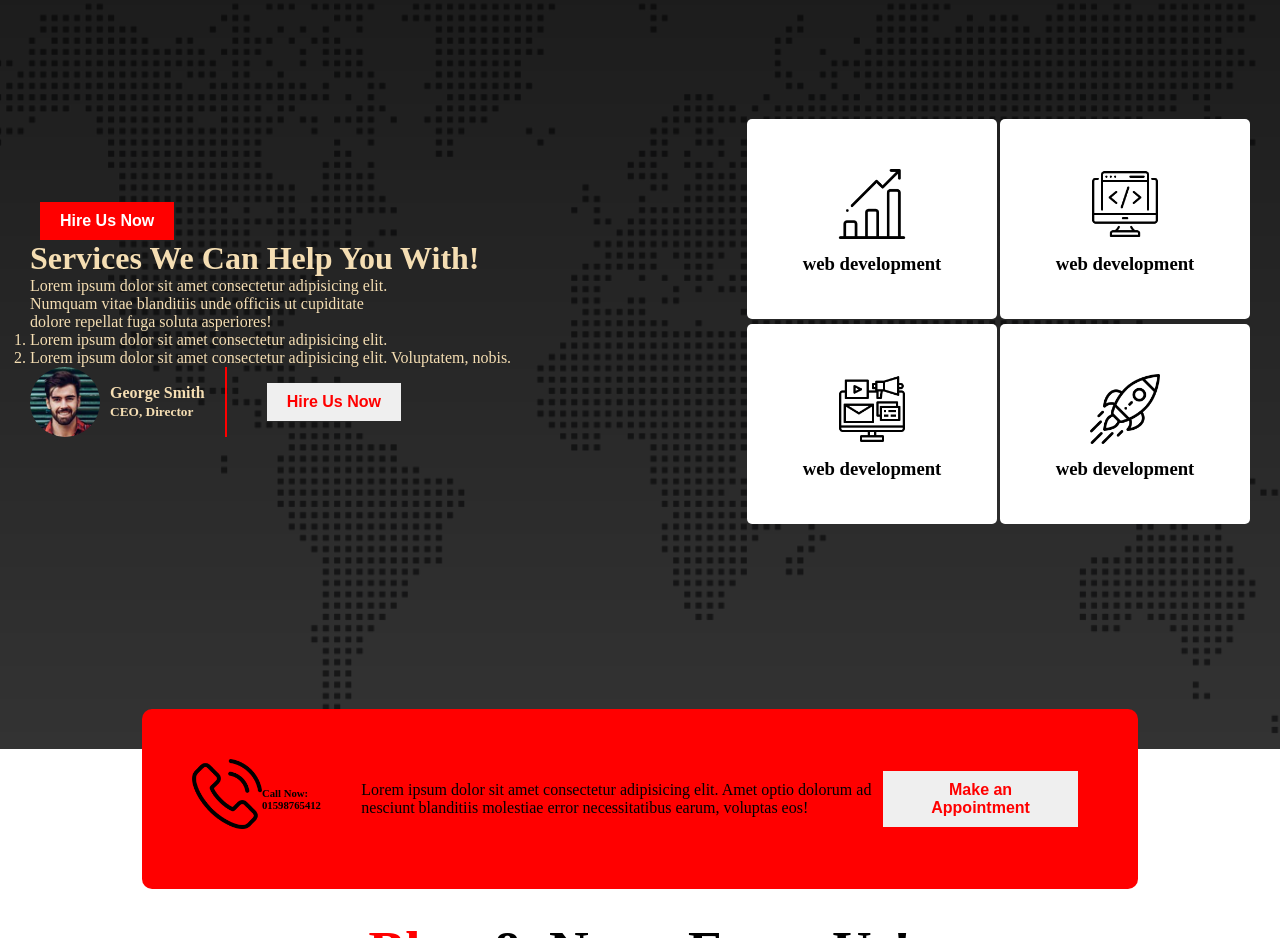
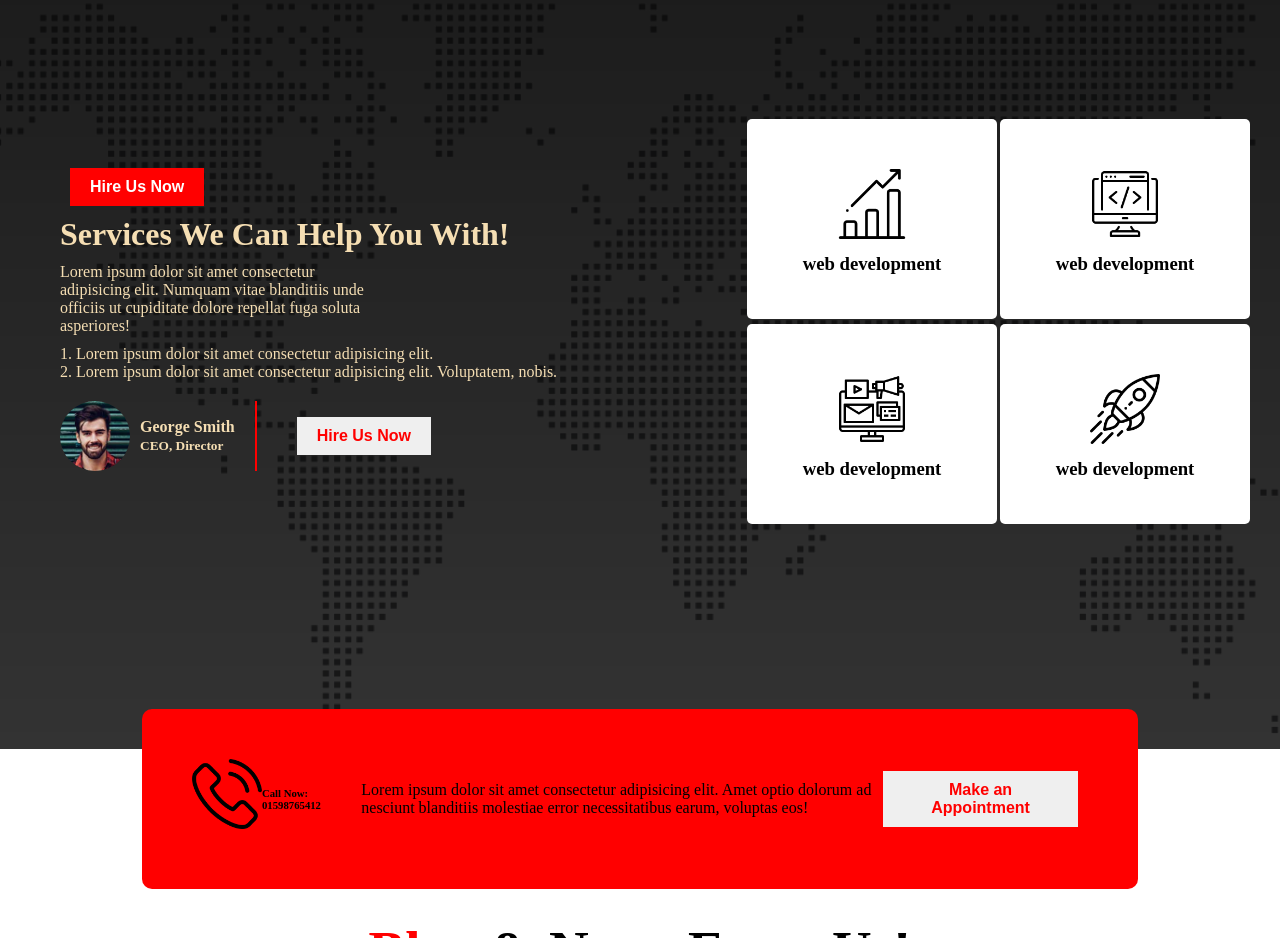
Before and after one commit to Noman1313/Digital-Agency-website, a plain HTML site: page index.html in a window 1280 px wide. Shown: the part 980-1918 px from the top of the page. Drawn offline with Linux system fonts and the light colour scheme.

Commit message:
main section done

```diff
--- a/index.html
+++ b/index.html
@@ -39,10 +39,10 @@
         <div class="service-container">
             <div class="left-side-container">
                 <button class="btn bg-primary">Hire Us Now</button>
-                <h1>Services We Can Help You With!</h1>
+                <h1 class="service-title">Services We Can Help You With!</h1>
                 <p class="service-description">Lorem ipsum dolor sit amet consectetur adipisicing elit. Numquam vitae
                     blanditiis unde officiis ut cupiditate dolore repellat fuga soluta asperiores!</p>
-                <ol>
+                <ol class="service-list">
                     <li>Lorem ipsum dolor sit amet consectetur adipisicing elit.</li>
                     <li>Lorem ipsum dolor sit amet consectetur adipisicing elit. Voluptatem, nobis.</li>
                 </ol>
--- a/style.css
+++ b/style.css
@@ -68,10 +68,11 @@
     background-size: cover;
     color: wheat;
     display: flex;
-    /* justify-content: space-around; */
     align-items: center;
     padding: 30px;
-
+}
+.left-side-container{
+    padding: 30px;
 }
 .icon{
     width: 70px;
@@ -87,8 +88,16 @@
     border-radius: 5px;
     /* box-shadow: 4px 4px 10px gray; */
 }
+.service-title{
+    margin-top: 10px;
+}
 .service-description{
     width: 50%;
+    margin-top: 10px;
+}
+.service-list{
+    margin-top: 10px;
+    list-style-position: inside;
 }
 .first-two-box{
     display: flex;
@@ -104,6 +113,7 @@
     display: flex;
     gap: 30px;
     align-items: center;
+    padding-top: 20px;
 }
 .profile-container{
     display: flex;
```
